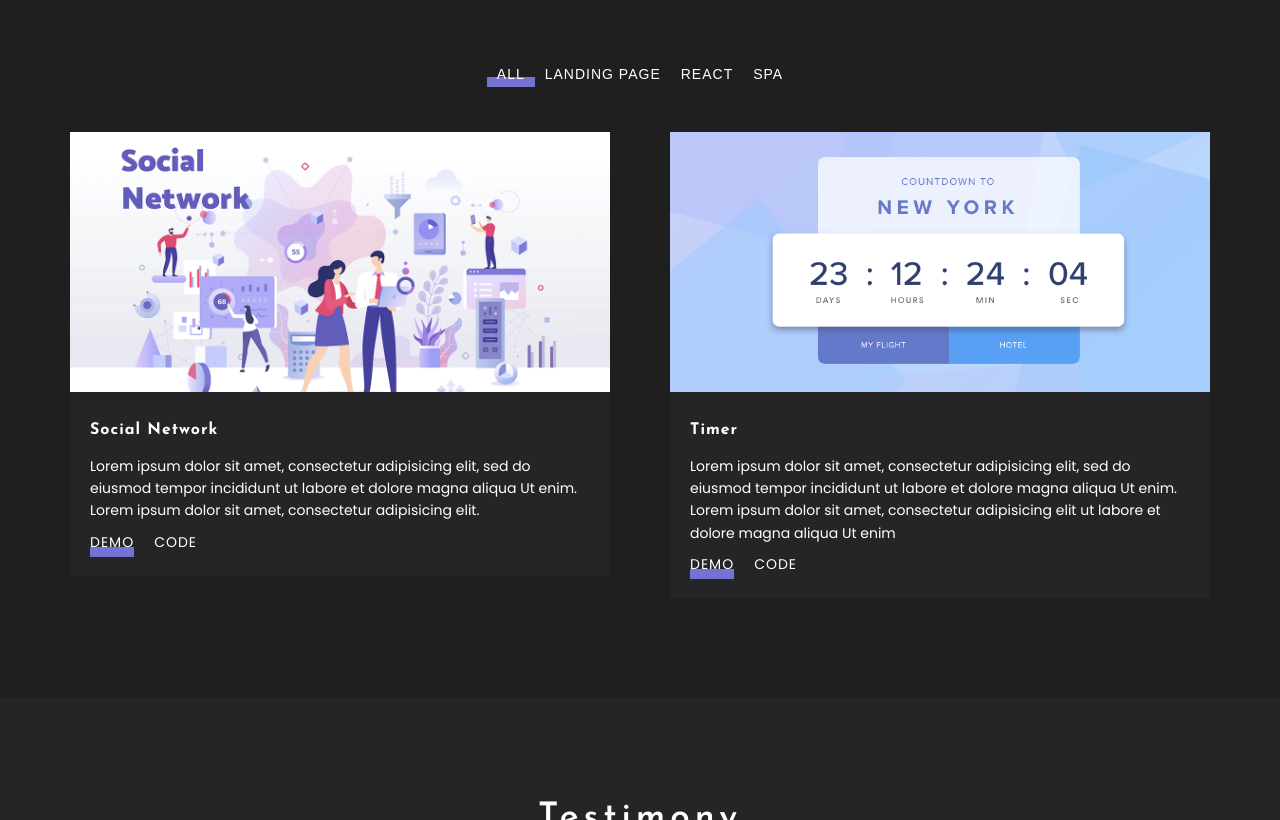
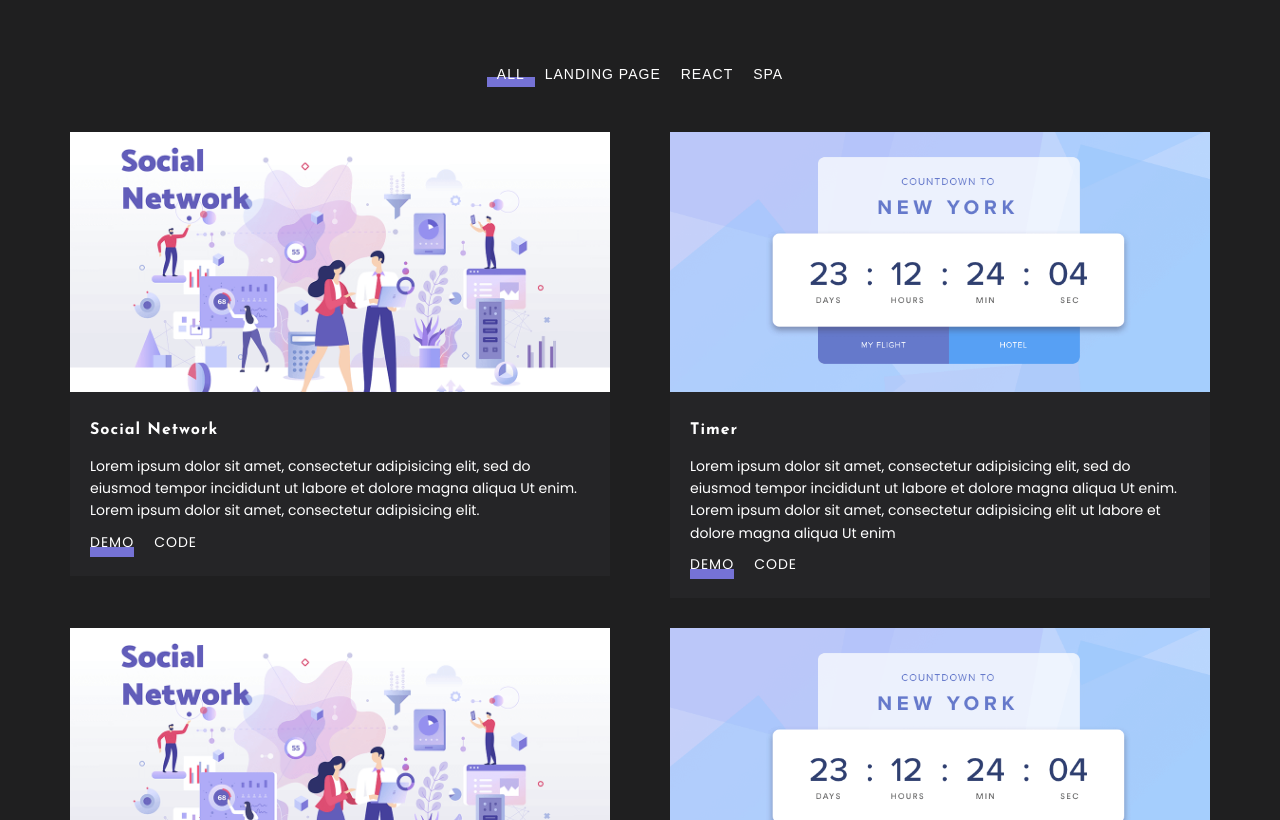
Before and after one commit to alexfcode/portfolio, a React app: page / in a window 1280 px wide. Shown: the part 1980-2800 px from the top of the page. Built offline with nearby package versions, Linux system fonts and the light colour scheme.

Commit message:
sen email

```diff
--- a/package.json
+++ b/package.json
@@ -4,6 +4,7 @@
   "private": true,
   "dependencies": {
     "@babel/core": "7.16.0",
+    "@emailjs/browser": "^4.4.1",
     "@emotion/react": "^11.14.0",
     "@pmmmwh/react-refresh-webpack-plugin": "0.5.3",
     "@svgr/webpack": "5.5.0",
@@ -31,6 +32,7 @@
     "eslint-config-react-app": "7.0.1",
     "eslint-webpack-plugin": "3.1.1",
     "file-loader": "6.2.0",
+    "framer-motion": "^11.15.0",
     "fs-extra": "10.0.0",
     "html-webpack-plugin": "5.5.0",
     "identity-obj-proxy": "3.0.0",
--- a/src/components/Button.ts
+++ b/src/components/Button.ts
@@ -30,6 +30,6 @@ export const Button = styled.button`
     left: 50%;
     z-index: -1;
     transform: translateX(-50%);
-    transition: ${theme.animations.transition}
+    transition: ${theme.animations.transition};
   }
 `;
--- a/src/components/SectionTitle.ts
+++ b/src/components/SectionTitle.ts
@@ -2,19 +2,21 @@ import styled from "styled-components";
 import { theme } from "../styles/Theme";
 import { font } from "../styles/Common";
 
-type SectionTitlePropsTipe = {
-
-}
+type SectionTitlePropsTipe = {};
 
 export const SectionTitle = styled.h2`
-${font({family: '"Josefin Sans", sans-serif', weight: 600, Fmax: 36, Fmin: 30})}
+  ${font({
+    family: '"Josefin Sans", sans-serif',
+    weight: 600,
+    Fmax: 36,
+    Fmin: 30,
+  })}
 
   text-align: center;
   letter-spacing: 5px;
   margin-bottom: 90px;
 
   position: relative;
-
 
   &::before {
     content: "";
@@ -31,6 +33,5 @@ ${font({family: '"Josefin Sans", sans-serif', weight: 600, Fmax: 36, Fmin: 30})}
     @media ${theme.media.mobile} {
       bottom: -24px;
     }
-
   }
-`
+`;
--- a/src/layout/sections/contacts/Contacts.tsx
+++ b/src/layout/sections/contacts/Contacts.tsx
@@ -1,23 +1,45 @@
-import React from 'react'
-import {SectionTitle} from '../../../components/SectionTitle'
-import {Button} from '../../../components/Button'
-import {Container} from "../../../components/Container";
-import { S } from './Contact_Styles';
+import React, { ElementRef, useRef } from "react";
+import { SectionTitle } from "../../../components/SectionTitle";
+import { Button } from "../../../components/Button";
+import { Container } from "../../../components/Container";
+import { S } from "./Contact_Styles";
+import emailjs from "@emailjs/browser";
 
-export const Contacts : React.FC = () => {
-    return (
-        <S.Contacts id="contact">
-            <Container>
-                <SectionTitle>Contact</SectionTitle>
-                <S.Form>
-                    <S.Field placeholder={"name"}></S.Field>
-                    <S.Field placeholder={"subject"}></S.Field>
-                    <S.Field placeholder={"type your message..."} as={"textarea"}></S.Field>
-                    <Button type={'submit'}>Send Message</Button>
-                </S.Form>
-            </Container>
+export const Contacts: React.FC = () => {
+    const form = useRef<ElementRef<"form">>(null);
 
+  const sendEmail = (e: any) => {
+    e.preventDefault();
 
-        </S.Contacts>
-    )
-}
+    if (!form.current) return;
+
+    emailjs
+      .sendForm("service_r2m8fas", "template_q75gzv1", form.current, {
+        publicKey: "H18oFrh86VNcGeril",
+      })
+      .then(
+        () => {
+          console.log("SUCCESS!");
+        },
+        (error) => {
+          console.log("FAILED...", error.text);
+        }
+      );
+  };
+  return (
+    <S.Contacts id="contact">
+      <Container>
+        <SectionTitle>Contact</SectionTitle>
+        <S.Form ref={form} onSubmit={sendEmail}>
+          <S.Field placeholder={"name"} name={"username"}></S.Field>
+          <S.Field placeholder={"subject"} name={"subject"}></S.Field>
+          <S.Field
+            placeholder={"type your message..."}
+            as={"textarea"} name={"message"}
+          ></S.Field>
+          <Button type={"submit"}>Send Message</Button>
+        </S.Form>
+      </Container>
+    </S.Contacts>
+  );
+};
--- a/src/layout/sections/works/Works.tsx
+++ b/src/layout/sections/works/Works.tsx
@@ -7,6 +7,7 @@ import socialImg from "../../../assets/images/proj1.webp";
 import timerImg from "../../../assets/images//proj2.webp";
 import { Container } from "../../../components/Container";
 import { useState } from "react";
+import { AnimatePresence, motion } from "framer-motion";
 
 // const tabsItems = ["Home", "Landing Page", "Reacp", "SPA",]
 
@@ -35,12 +36,42 @@ const worksList = [
     title: "Social Network",
     text: "Lorem ipsum dolor sit amet, consectetur adipisicing elit, sed do eiusmod tempor incididunt ut labore et dolore magna aliqua Ut enim. Lorem ipsum dolor sit amet, consectetur adipisicing elit.",
     type: "spa",
+    id: 1,
   },
   {
     src: timerImg,
     title: "Timer",
     text: "Lorem ipsum dolor sit amet, consectetur adipisicing elit, sed do eiusmod tempor incididunt ut labore et dolore magna aliqua Ut enim. Lorem ipsum dolor sit amet, consectetur adipisicing elit  ut labore et dolore magna aliqua Ut enim",
     type: "react",
+    id: 2,
+  },
+  {
+    src: socialImg,
+    title: "Social Network",
+    text: "Lorem ipsum dolor sit amet, consectetur adipisicing elit, sed do eiusmod tempor incididunt ut labore et dolore magna aliqua Ut enim. Lorem ipsum dolor sit amet, consectetur adipisicing elit.",
+    type: "spa",
+    id: 3,
+  },
+  {
+    src: timerImg,
+    title: "Timer",
+    text: "Lorem ipsum dolor sit amet, consectetur adipisicing elit, sed do eiusmod tempor incididunt ut labore et dolore magna aliqua Ut enim. Lorem ipsum dolor sit amet, consectetur adipisicing elit  ut labore et dolore magna aliqua Ut enim",
+    type: "react",
+    id: 4,
+  },
+  {
+    src: socialImg,
+    title: "Social Network",
+    text: "Lorem ipsum dolor sit amet, consectetur adipisicing elit, sed do eiusmod tempor incididunt ut labore et dolore magna aliqua Ut enim. Lorem ipsum dolor sit amet, consectetur adipisicing elit.",
+    type: "spa",
+    id: 5,
+  },
+  {
+    src: timerImg,
+    title: "Timer",
+    text: "Lorem ipsum dolor sit amet, consectetur adipisicing elit, sed do eiusmod tempor incididunt ut labore et dolore magna aliqua Ut enim. Lorem ipsum dolor sit amet, consectetur adipisicing elit  ut labore et dolore magna aliqua Ut enim",
+    type: "react",
+    id: 6,
   },
 ];
 
@@ -72,11 +103,21 @@ export const Works: React.FC = () => {
           currentFilterStatus={currentFilterStatus}
         />
         <FlexWrapper justify={"space-between"} align={"flex-start"} wrap="wrap">
-          {filteredWorks.map((w, index) => {
-            return (
-              <Work key={index} src={w.src} title={w.title} text={w.text} />
-            );
-          })}
+          <AnimatePresence>
+            {filteredWorks.map((w, index) => {
+              return (
+                <motion.div style={{width: "400px", flexGrow: 1, maxWidth: "540px"}}
+                layout={true}
+                  initial={{opacity: 0 }}
+                  animate={{opacity: 1 }}
+                  exit={{opacity: 0 }}
+                  key={w.id}
+                >
+                  <Work key={w.id} src={w.src} title={w.title} text={w.text} />
+                </motion.div>
+              );
+            })}
+          </AnimatePresence>
         </FlexWrapper>
       </Container>
     </S.Works>
--- a/src/layout/sections/works/work/Works_Styles.ts
+++ b/src/layout/sections/works/work/Works_Styles.ts
@@ -13,8 +13,8 @@ const Works = styled.section`
 
 const Work = styled.div`
   background-color: ${theme.colors.secondaryBg};
-  width: 330px;
-  flex-grow: 1;
+  /* width: 330px;
+  flex-grow: 1; */
 
   ${Link} {
     padding: 10px 0;
@@ -24,9 +24,9 @@ const Work = styled.div`
     }
   }
 
-  @media ${theme.media.desktop} {
+  /* @media ${theme.media.desktop} {
     max-width: 540px;
-  }
+  } */
 `;
 const ImageWrapper = styled.div`
   position: relative;
--- a/src/styles/Common.ts
+++ b/src/styles/Common.ts
@@ -1,19 +1,26 @@
-import { theme } from "./Theme"
+import { theme } from "./Theme";
 
 type FontPropsType = {
-    family?: string
-    weight?: number
-    color?: string
-    lineHeight?: number
-    Fmin?: number;
-    Fmax?: number;
-}
+  family?: string;
+  weight?: number;
+  color?: string;
+  lineHeight?: number;
+  Fmin?: number;
+  Fmax?: number;
+};
 
-export const font = ({family, weight, color, lineHeight, Fmax, Fmin}: FontPropsType) => `
+export const font = ({
+  family,
+  weight,
+  color,
+  lineHeight,
+  Fmax,
+  Fmin,
+}: FontPropsType) => `
     font-family: ${family || "Poppins"};
     font-weight: ${weight || 400};
     color: ${color || theme.colors.font};
     line-height: ${lineHeight || 1.2};
     font-size: calc( (100vw - 360px)/(1440 - 360) * (${Fmax} - ${Fmin}) + ${Fmin}px);
 
-`
+`;
```
Also changed, not shown: src/components/FlexWrapper.ts (+12 -13 lines), src/components/Link.ts (+4 -5 lines), src/components/goTopBtn/GoTopBtnn.tsx (+18 -20 lines), src/styles/Global.styled.ts (+3 -4 lines), 1 other file (tests, documents, lock files or other folders). Lines whose indentation alone changed are shown as unchanged.
